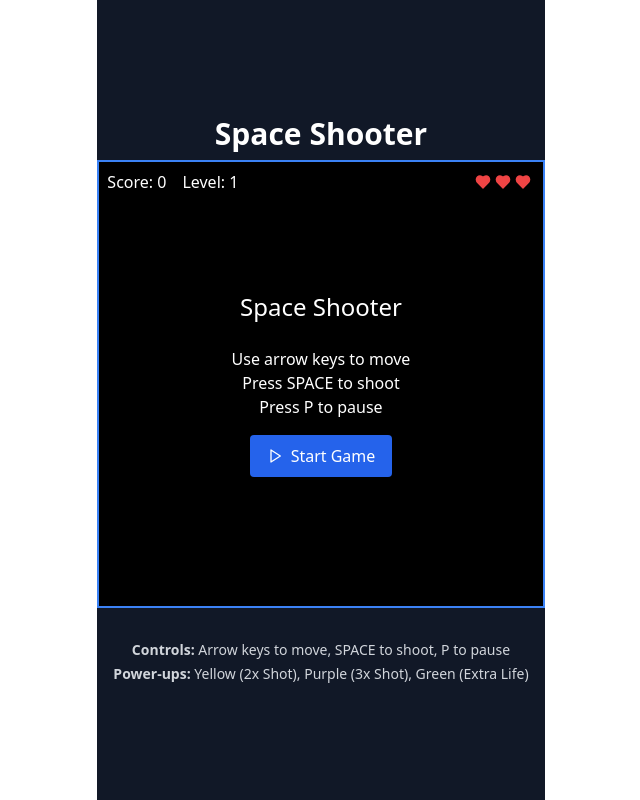
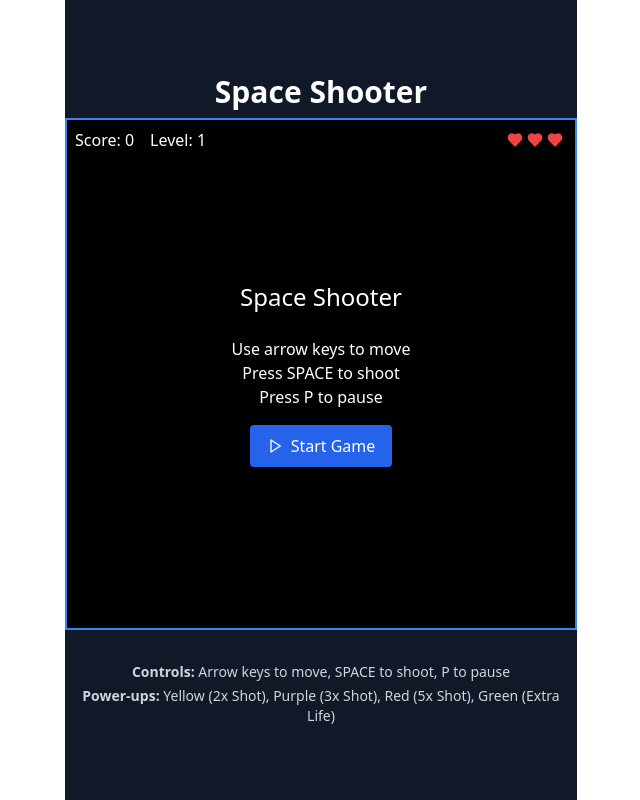
Before and after one commit to Kazu26dr/spaceshooting, a React (Vite) app: page / in a window 1280 px wide. Shown: the whole page, without its empty margins (319-959 px from the left). Built offline with nearby package versions, Linux system fonts and the light colour scheme.

Commit message:
スーパショットの弾の位置修正

```diff
--- a/src/App.tsx
+++ b/src/App.tsx
@@ -191,10 +191,10 @@ export default function SpaceShooter() {
       setBullets(prev => [
         ...prev,
         { x: player.x - 4, y: player.y - 6, width: 2, height: 4 },
-        { x: player.x - 2, y: player.y - 6, width: 2, height: 4 },
+        { x: player.x, y: player.y - 6, width: 2, height: 4 },
         { x: player.x + player.width / 2 - 1, y: player.y - 6, width: 2, height: 4 },
         { x: player.x + player.width - 2, y: player.y - 6, width: 2, height: 4 },
-        { x: player.x + player.width, y: player.y - 6, width: 2, height: 4 }
+        { x: player.x + player.width + 2, y: player.y - 6, width: 2, height: 4 }
       ]);
     } else if (tripleShot) {
       setBullets(prev => [
@@ -466,7 +466,7 @@ export default function SpaceShooter() {
         } else if (powerUp.type === 'superShot') {
           // Cancel doubleShot if active
           setDoubleShot(false);
-          setTripleShot(true);
+          setTripleShot(false);
           setSuperShot(true);
 
           // Triple shot lasts for 10 seconds
@@ -857,7 +857,7 @@ export default function SpaceShooter() {
       {/* Instructions */}
       <div className="mt-4 text-sm text-gray-300 px-4 text-center">
         <p><strong>Controls:</strong> Arrow keys to move, SPACE to shoot, P to pause</p>
-        <p className="mt-1"><strong>Power-ups:</strong> Yellow (2x Shot), Purple (3x Shot), Green (Extra Life)</p>
+        <p className="mt-1"><strong>Power-ups:</strong> Yellow (2x Shot), Purple (3x Shot), Red (5x Shot), Green (Extra Life)</p>
       </div>
     </div>
   );
```
